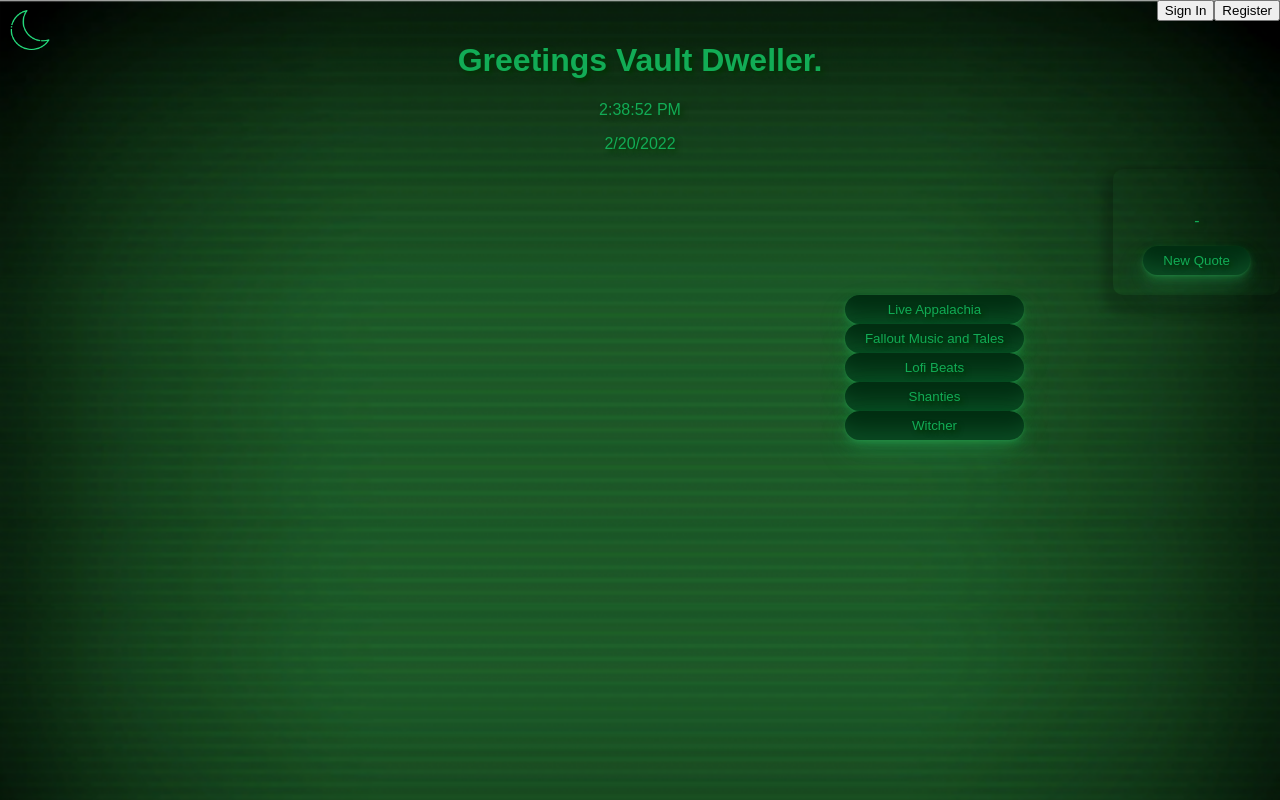
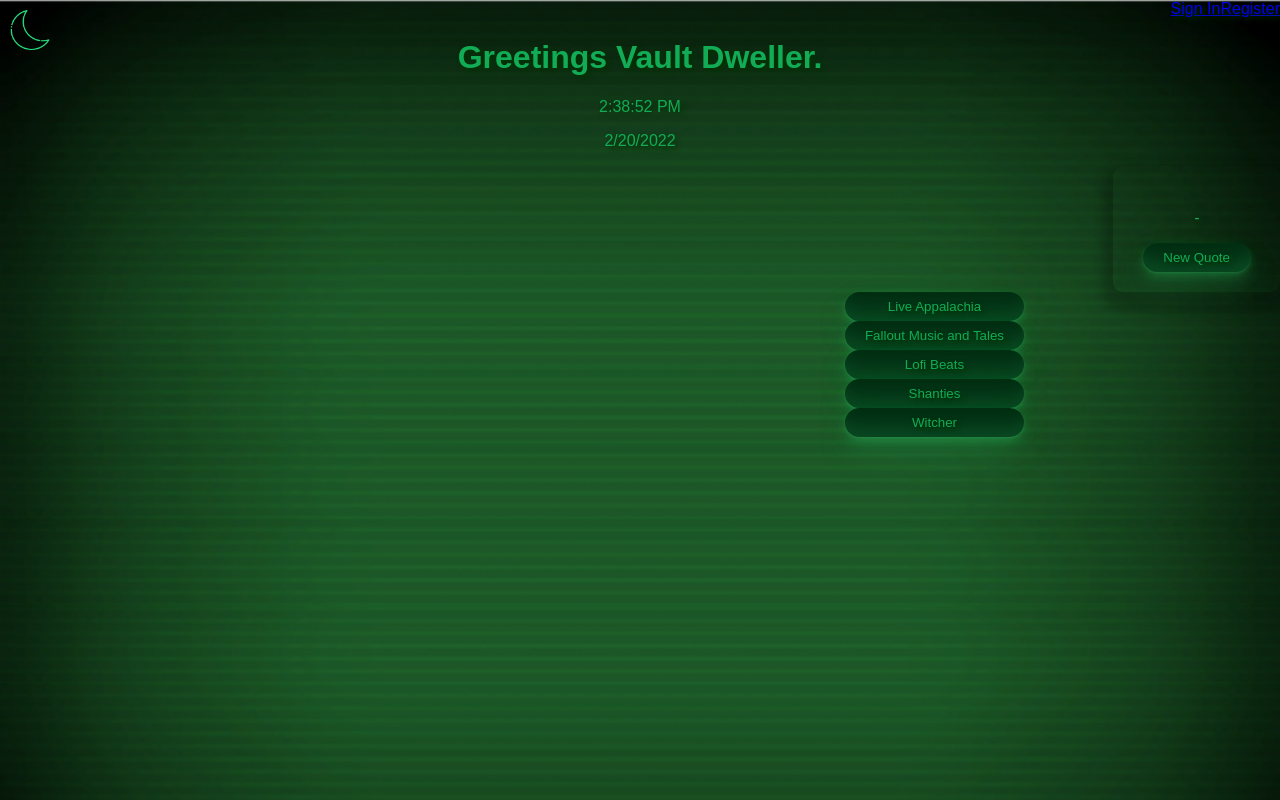
Before and after one commit to Becki82/pipboy, a React (Create React App) app: page / in a window 1280 px wide. Built offline with nearby package versions, Linux system fonts and the light colour scheme; no server answers; a web font is replaced by a local one.

Commit message:
added react router dom

```diff
--- a/src/components/nav bar/navbar.js
+++ b/src/components/nav bar/navbar.js
@@ -1,4 +1,5 @@
 import React from 'react';
+import { Link } from "react-router-dom";
 
 
 
@@ -13,14 +14,14 @@ const Navigation = ({ onRouteChange, isSignedIn }) => {
     if (isSignedIn) {
       return (
         <nav style={{display: 'flex', justifyContent: 'flex-end'}}>
-          <button onClick={() => onRouteChange('signout')} className='f3 link dim black underline pa3 pointer'>Sign Out</button>
+          <Link to="/signout" className='f3 link dim black underline pa3 pointer'>Sign Out</Link>
         </nav>
       );
     } else {
       return (
         <nav style={{display: 'flex', justifyContent: 'flex-end'}}>
-          <button onClick={() => onRouteChange('signin')} className='f3 link dim black underline pa3 pointer'>Sign In</button>
-          <button onClick={() => onRouteChange('register')} className='f3 link dim black underline pa3 pointer'>Register</button>
+          <Link to="/signin" className='f3 link dim black underline pa3 pointer'>Sign In</Link>
+          <Link to="/register" className='f3 link dim black underline pa3 pointer'>Register</Link>
         </nav>
       )
     }
--- a/src/index.js
+++ b/src/index.js
@@ -1,11 +1,22 @@
 import React from 'react';
 import ReactDOM from 'react-dom';
+import {
+  BrowserRouter,
+  Routes,
+  Route
+} from "react-router-dom";
 import './index.css';
 import App from './App';
+import Register from './components/register/Register';
 
 
 
 ReactDOM.render(
-    <App/>,
+  <BrowserRouter>
+    <Routes>
+      <Route path="/" element={<App />} />
+      <Route path="register" element={<Register />} />
+    </Routes>
+  </BrowserRouter>,
   document.getElementById('root')
   );
```
